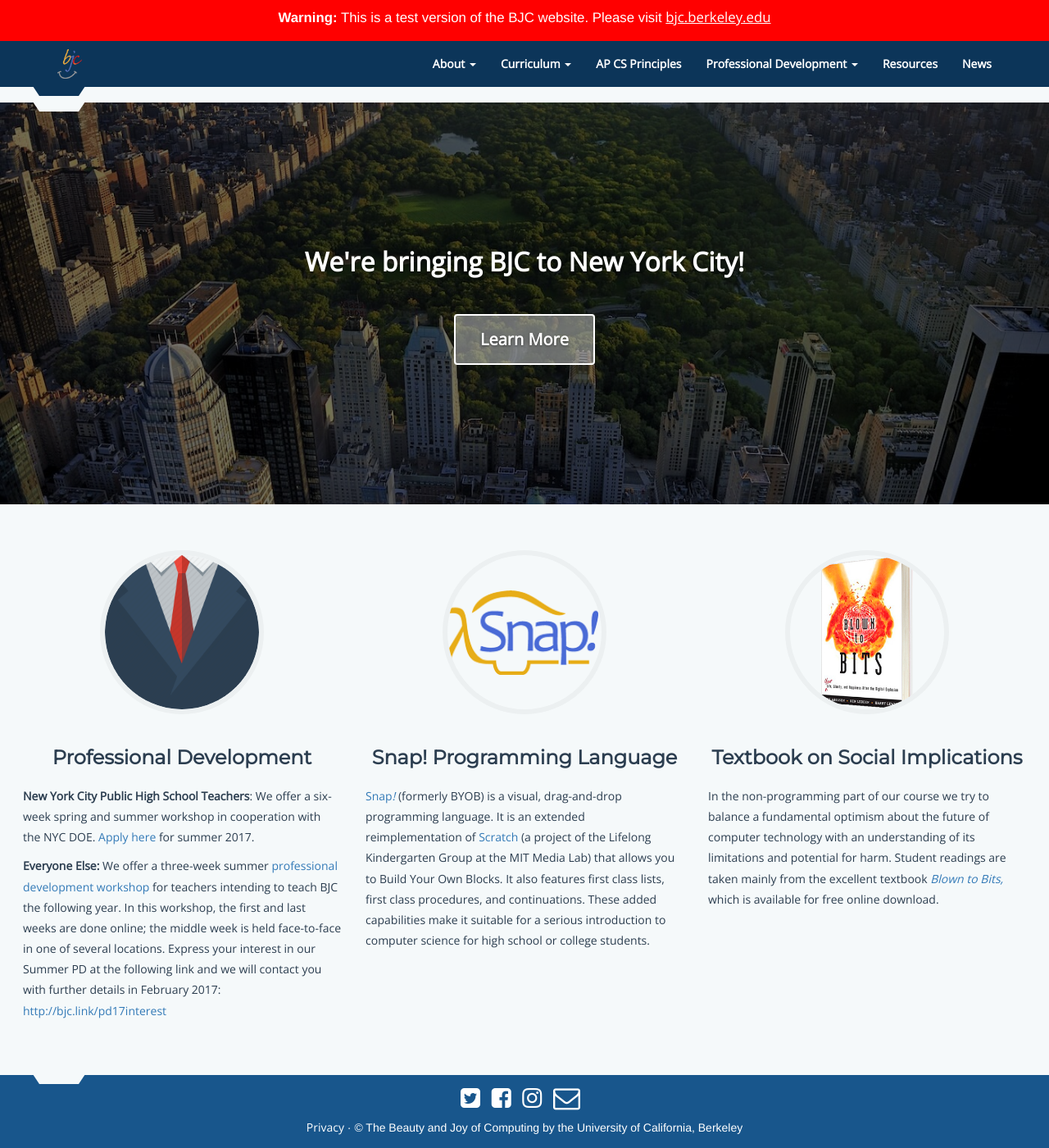
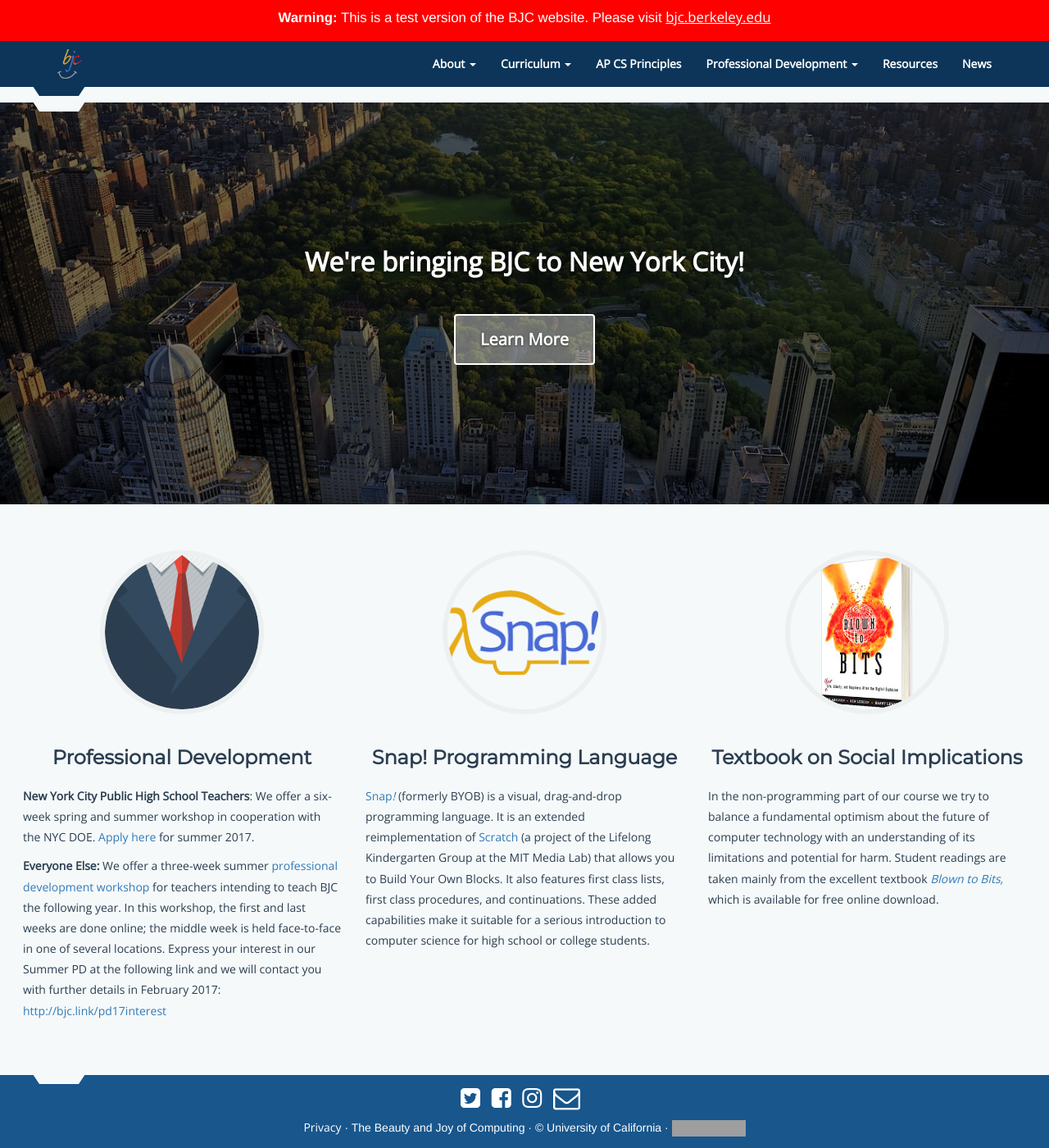
Before and after one commit to beautyjoy/beautyjoy.github.io, a Jekyll site: the page built from index.html, in a window 1280 px wide and 1400 px high, scrolled down 1071 px. Shown: the whole window at 82% size. Built offline with Jekyll 4.4.1, drawn with Linux system fonts in a browser that asks for light colours; grey boxes are pictures that could not be loaded.

Commit message:
Cleanup copyright, cleanup focus states
fix #47
fix #42

```diff
--- a/_includes/footer.html
+++ b/_includes/footer.html
@@ -3,27 +3,37 @@
     <div class="row">
       <div class="col-xs-12 social-icons">
         <a href="http://twitter.com/{{site.twitter_username}}">
-                    <i class="fa fa-twitter-square fa-2x" aria-hidden="true" title="BJC Twitter"></i>
-                    <span class="sr-only">BJC Twitter</span>
+          <i
+            class="fa fa-twitter-square fa-2x"
+            aria-label="Visit BJC Twitter"></i>
         </a>
         <a href="http://facebook.com/{{site.facebook_username}}">
-                    <i class="fa fa-facebook-square fa-2x" aria-hidden="true" title="BJC Facebook Page"></i>
-                    <span class="sr-only">BJC Facebook Page</span>
+          <i
+            class="fa fa-facebook-square fa-2x"
+            aria-label="Visit BJC Facebook"></i>
         </a>
         <a href="http://instagram.com/{{site.instagram_username}}">
-                    <i class="fa fa-instagram fa-2x" aria-hidden="true" title="BJC Instagram"></i>
-                    <span class="sr-only">BJC Instagram</span>
+          <i
+            class="fa fa-instagram fa-2x"
+            aria-label="Visit BJC Instagram"></i>
         </a>
-                <a href="mailto:{{site.email}}" aria-hidden="true" title="BJC Email">
-                    <i class="fa fa-envelope-o fa-2x"></i>
-                    <span class="sr-only">BJC Email</span>
+        <a href="mailto:{{site.email}}">
+          <i class="fa fa-envelope-o fa-2x"
+             aria-label="Send us an email"></i>
         </a>
       </div>
     </div>
     <div class="row footer-links">
       <div class="col-xs-12">
-                <a href="{{ site.baseurl }}/privacy">Privacy</a> &middot;
-                &copy; The Beauty and Joy of Computing by the University of California, Berkeley
+        <a href="{{ site.baseurl }}/privacy">Privacy</a>
+        &middot;
+        The Beauty and Joy of Computing
+        &middot;
+        © University of California
+        &middot;
+        <img
+          src="https://i.creativecommons.org/l/by-nc-sa/4.0/88x31.png"
+          alt="Creative Commons CC-BY-NC-SA 4.0 License" />
       </div>
     </div>
   </div>
--- a/assets/css/styles.scss
+++ b/assets/css/styles.scss
@@ -113,6 +113,7 @@
     // Ensures border is only applied below whole block for multi-line text
   }
 
+  &:focus .hover-accent,
   &:hover .hover-accent {
     padding-bottom: 2px;
     border-bottom: 3px solid $accent-color;
@@ -219,7 +220,8 @@
         color: $inverted-text-color;
       }
 
-      a:hover {
+      a:hover,
+      a:focus {
         background-color: inherit;
       }
     }
```
Lines whose indentation alone changed are shown as unchanged.
